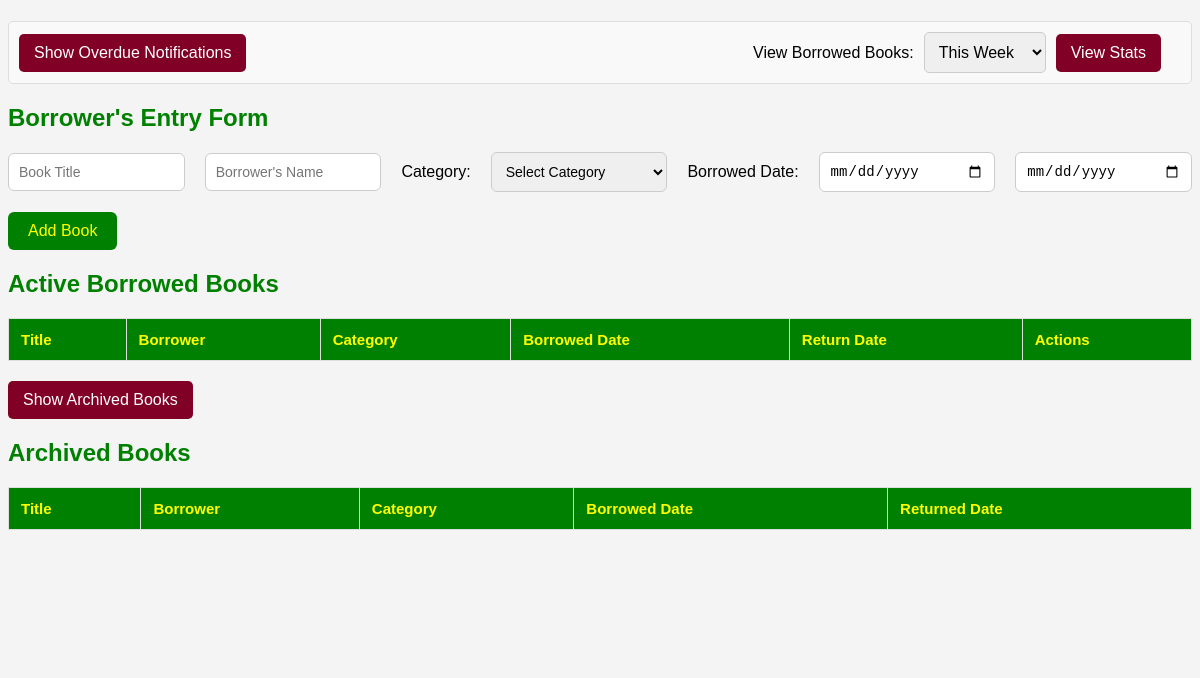
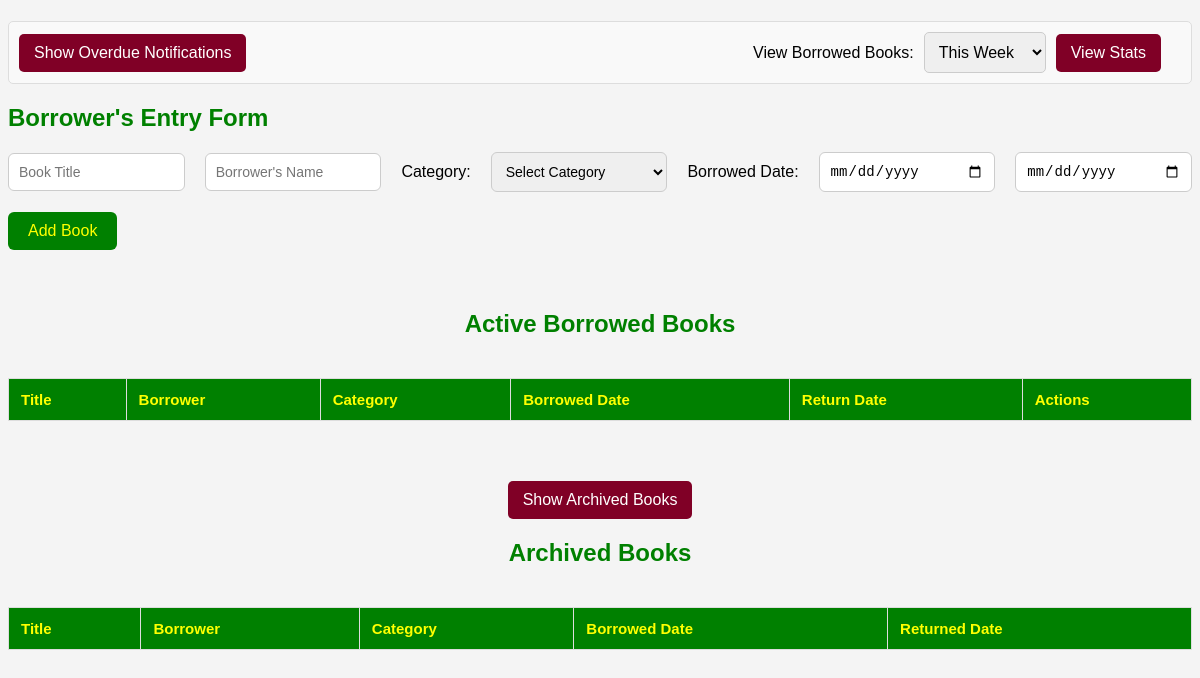
Before and after one commit to saggrey/msalem-library, an Electron app: page index.html in a window 1200 px wide. Shown: the part 187-865 px from the top of the page. Before the commit the page ends 800 px from the top, so only its background shows below. Drawn offline with Linux system fonts and the light colour scheme; no server answers.

Commit message:
second commit

```diff
--- a/assets/styles.css
+++ b/assets/styles.css
@@ -75,7 +75,7 @@ body {
 /* Login Container */
 .login-container {
     width: 350px;
-    margin: 20px auto; /* Reduced margin to move it closer to the top */
+    margin: 20px auto;
     padding: 30px;
     background: white;
     border-radius: 12px;
@@ -263,3 +263,18 @@ table tr:hover {
 .header-quote.fade-out {
     opacity: 0;
 }
+#active-books,
+#archived-books {
+    display: flex;
+    flex-direction: column;
+    align-items: center;
+    margin-top: 40px;
+}
+
+#active-books h2,
+#archived-books h2,
+#active-books .toggle-button,
+#archived-books .toggle-button {
+    text-align: center;
+    align-self: center;
+}
--- a/renderer.js
+++ b/renderer.js
@@ -33,6 +33,7 @@ document.addEventListener('DOMContentLoaded', () => {
             document.getElementById('toggle-overdue').textContent = 'Show Overdue Notifications';
         }
     });
+
     document.getElementById('toggle-archived').addEventListener('click', () => {
         const archivedTable = document.querySelector('#archived-books table'); // Target only the table
         const toggleButton = document.getElementById('toggle-archived');
@@ -45,6 +46,7 @@ document.addEventListener('DOMContentLoaded', () => {
             toggleButton.textContent = 'Show Archived Books';
         }
     });
+
     document.getElementById('add-book-form').addEventListener('submit', (event) => {
         event.preventDefault();
 
```
